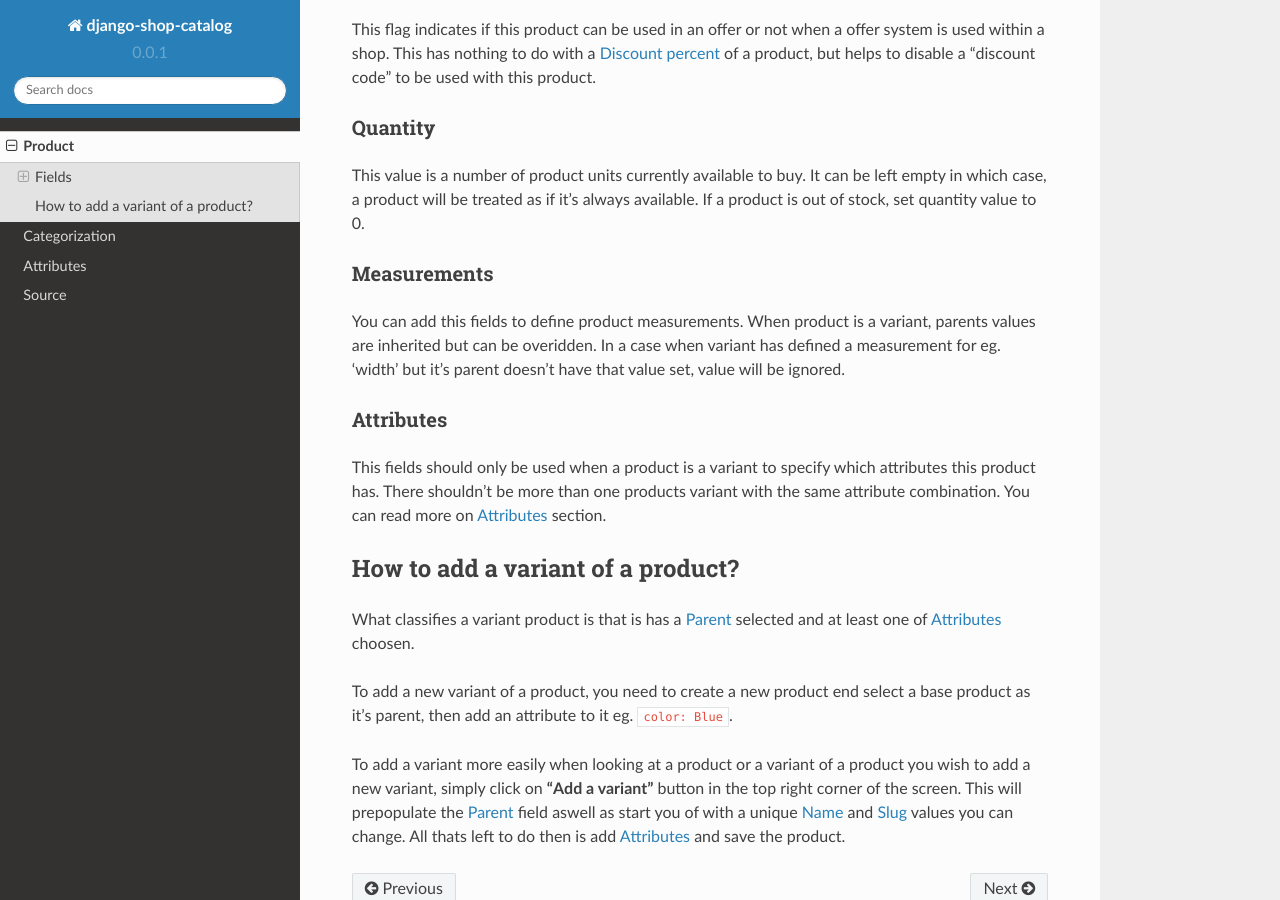
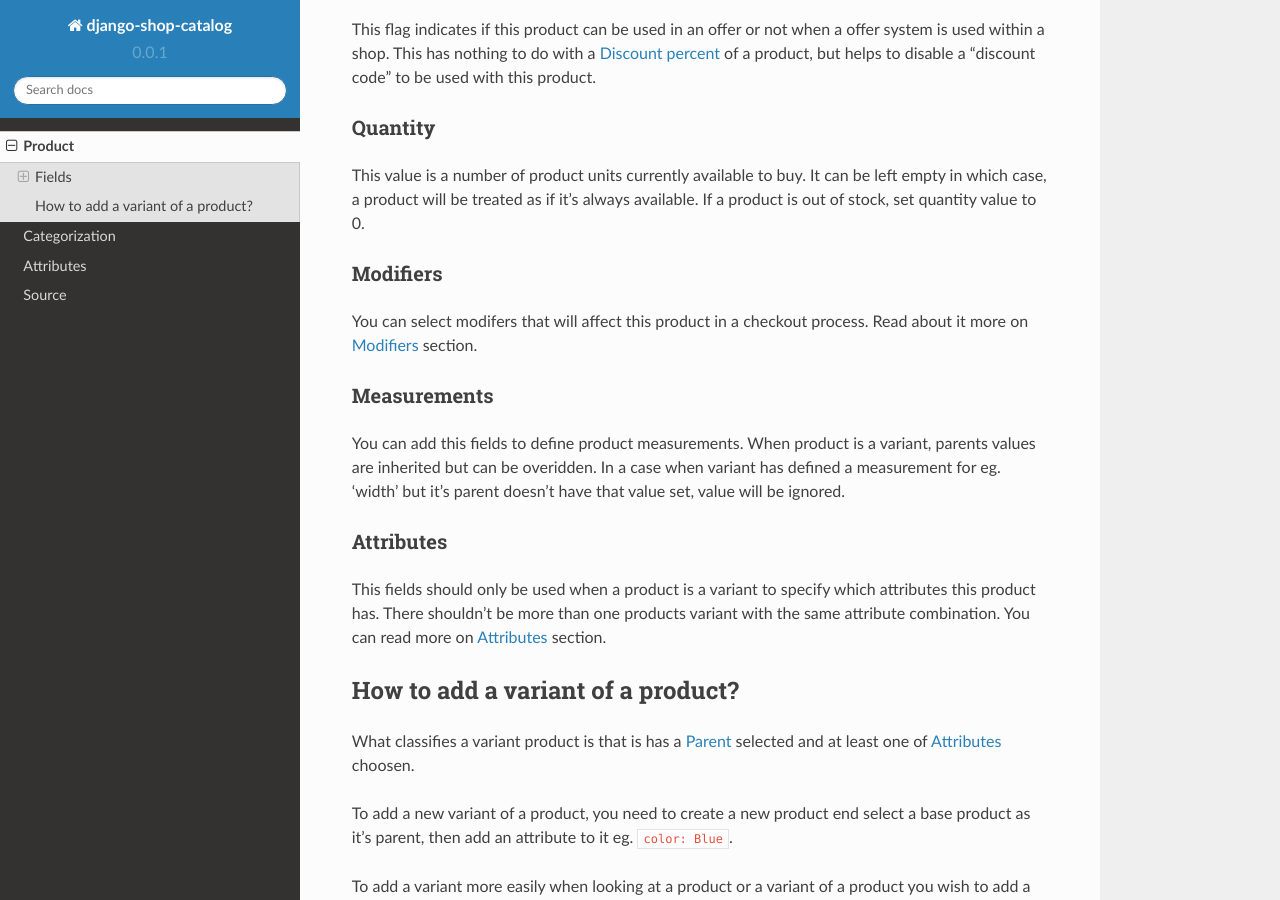
Before and after one commit to dinoperovic/django-shop-catalog, a Sphinx documentation site: the page built from docs/product.rst, in a window 1280 px wide and 900 px high, scrolled down 1468 px. Built offline with Sphinx 7.4.7 and the Read the Docs theme 2.0.0, drawn with Linux system fonts in a browser that asks for light colours.

Commit message:
Add modifiers to product docs

```diff
--- a/docs/product.rst
+++ b/docs/product.rst
@@ -71,6 +71,11 @@ This value is a number of product units currently available to buy.
 It can be left empty in which case, a product will be treated as if it's
 always available. If a product is out of stock, set quantity value to 0.
 
+Modifiers
+---------
+You can select modifers that will affect this product in a checkout
+process. Read about it more on `Modifiers`_ section.
+
 Measurements
 ------------
 You can add this fields to define product measurements. When product is
```
